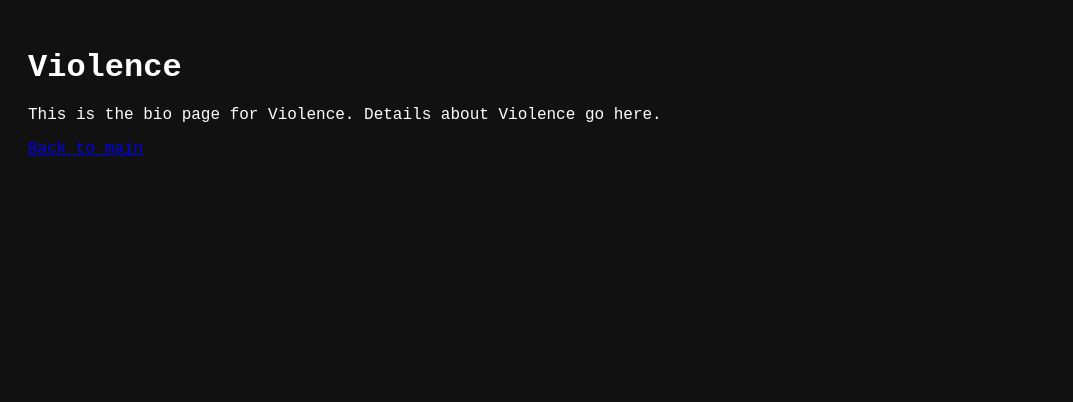
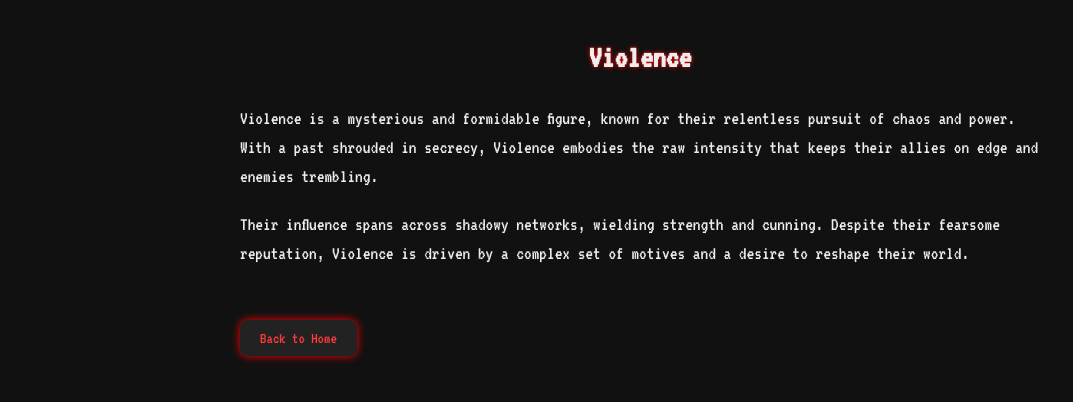
Before and after one commit to yhshh8092-svg/Idkyet, a plain HTML site: page bio/violence.html in a window 1280 px wide. Shown: the whole page, without its empty margins (0-1073 px from the left). Drawn offline with Linux system fonts and the light colour scheme.

Commit message:
Update violence.html

```diff
--- a/bio/violence.html
+++ b/bio/violence.html
@@ -4,14 +4,52 @@
 <meta charset="UTF-8" />
 <meta name="viewport" content="width=device-width, initial-scale=1.0" />
 <title>Violence Bio</title>
+<link href="https://fonts.googleapis.com/css2?family=VT323&display=swap" rel="stylesheet" />
 <style>
-body { font-family: 'VT323', monospace; padding: 20px; background: #111; color: #fff; }
-h1 { margin-bottom: 20px; }
+  body {
+    font-family: 'VT323', monospace;
+    background: #111;
+    color: #eee;
+    margin: 0; padding: 20px;
+    max-width: 800px;
+    margin-left: auto; margin-right: auto;
+  }
+  h1 {
+    font-size: 2rem;
+    margin-bottom: 1em;
+    text-align: center;
+    text-shadow: 0 0 4px #ff0000;
+  }
+  p {
+    line-height: 1.5;
+    font-size: 1.2rem;
+  }
+  a.back {
+    display: inline-block;
+    margin-top: 2em;
+    padding: 10px 20px;
+    background: #222;
+    color: #ff3b3b;
+    text-decoration: none;
+    border-radius: 8px;
+    box-shadow: 0 0 8px #ff0000;
+    transition: background 0.3s, transform 0.2s;
+  }
+  a.back:hover {
+    background: #ff3b3b;
+    color: #fff;
+    transform: scale(1.05);
+  }
 </style>
 </head>
 <body>
 <h1>Violence</h1>
-<p>This is the bio page for Violence. Details about Violence go here.</p>
-<a href="index.html">Back to main</a>
+<p>
+  Violence is a mysterious and formidable figure, known for their relentless pursuit of chaos and power. With a past shrouded in secrecy, Violence embodies the raw intensity that keeps their allies on edge and enemies trembling.
+</p>
+<p>
+  Their influence spans across shadowy networks, wielding strength and cunning. Despite their fearsome reputation, Violence is driven by a complex set of motives and a desire to reshape their world.
+</p>
+<a class="back" href="../index.html">Back to Home</a>
 </body>
 </html>
```
